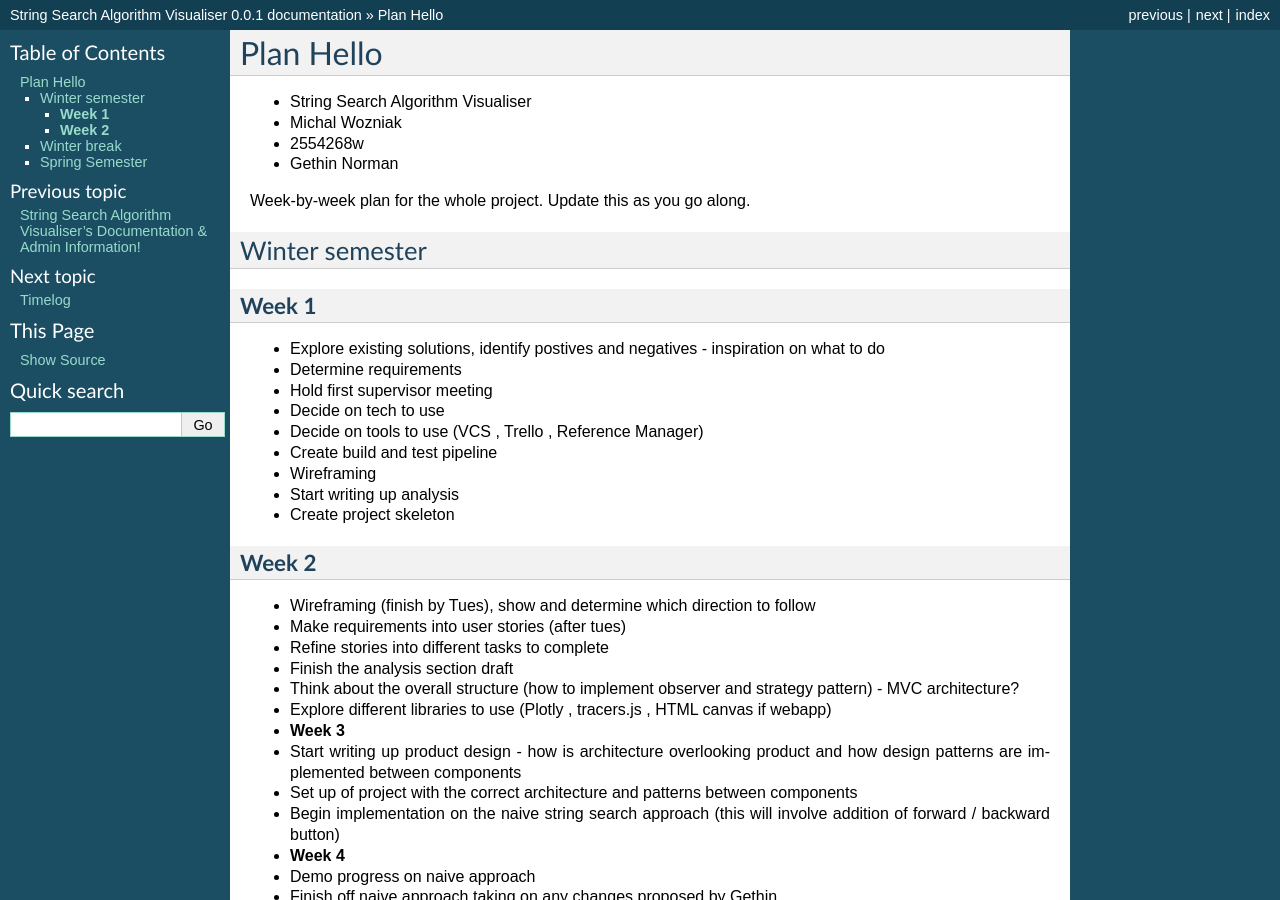
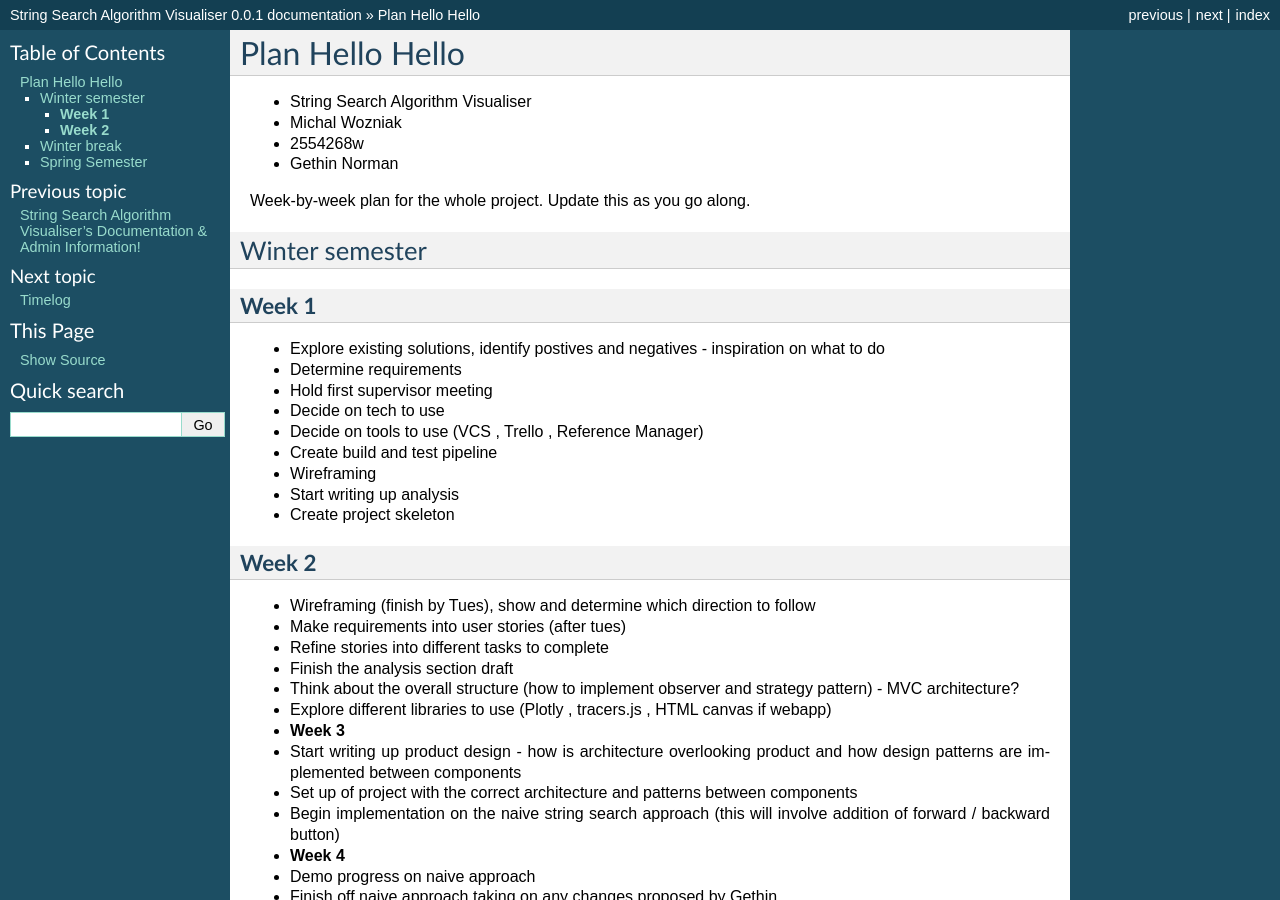
Before and after one commit to interysy/level-4-project-setup-repo, a Sphinx documentation site: the page built from docs/source/plan.md, in a window 1280 px wide and 900 px high. Built offline with Sphinx 7.4.7, drawn with Linux system fonts in a browser that asks for light colours; pages that are not in the unit, such as notebooks, are missing from menus; some of the changed text lies outside the part shown.

Commit message:
Check if change

```diff
--- a/docs/source/plan.md
+++ b/docs/source/plan.md
@@ -1,4 +1,4 @@
-# Plan Hello
+# Plan Hello Hello
 
 * String Search Algorithm Visualiser
 * Michal Wozniak
```
